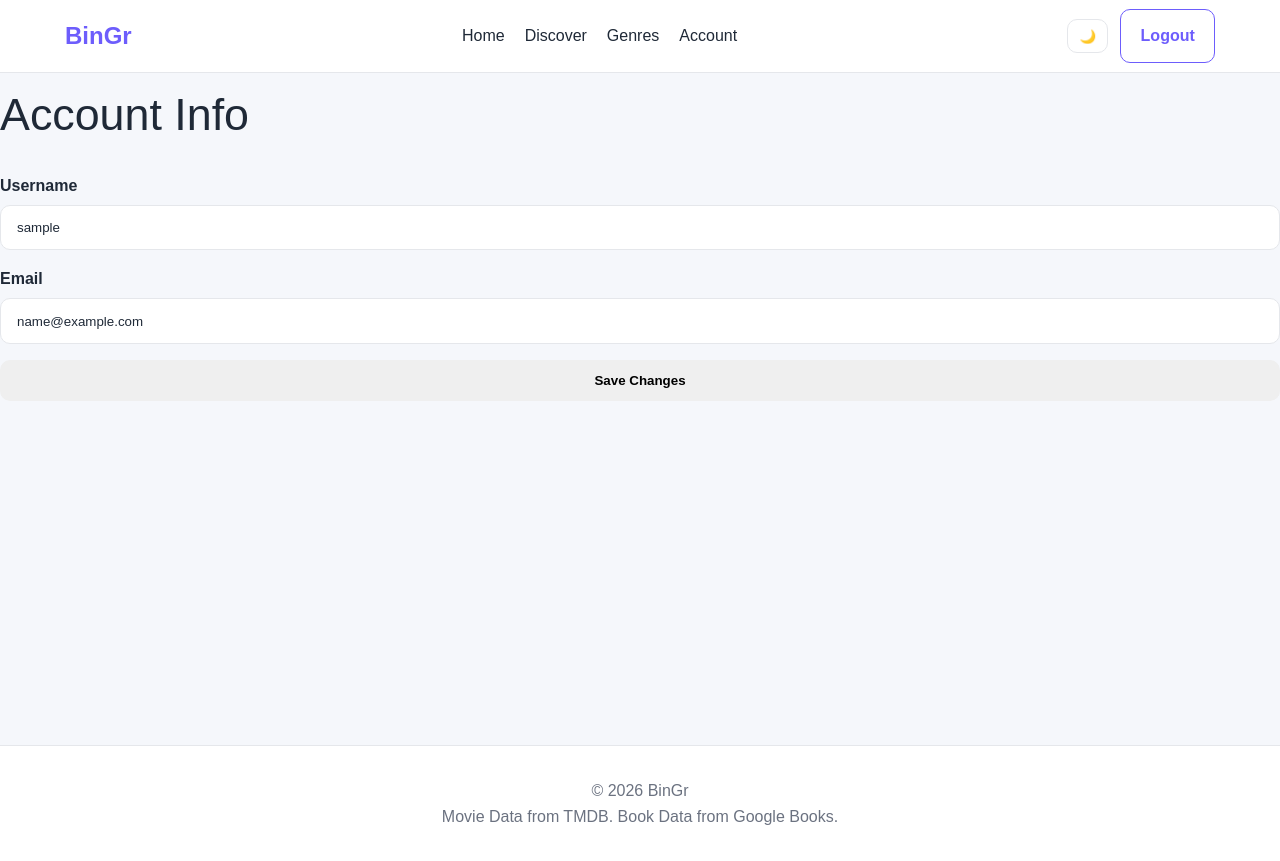
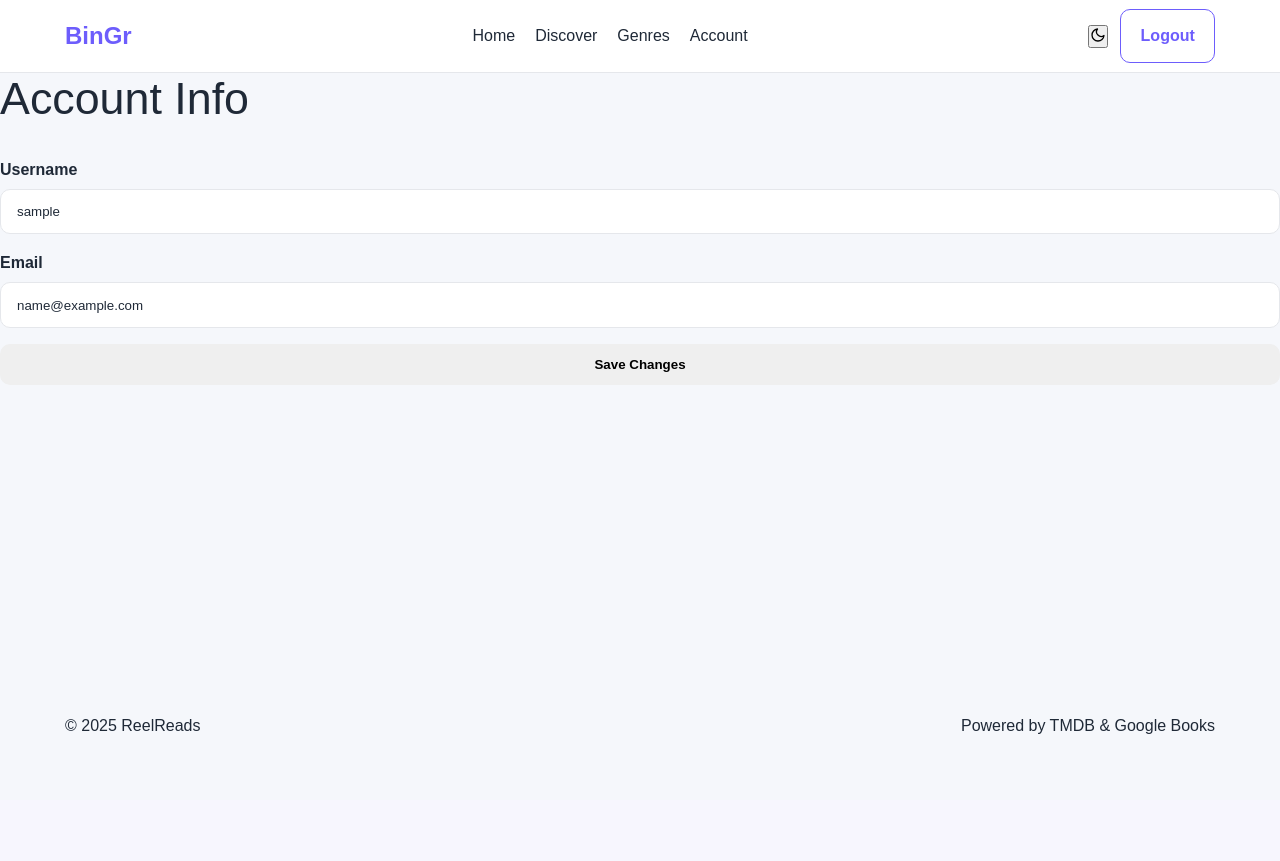
Before and after one commit to kelvinj02/Bingr, a Flask app: page /account in a window 1280 px wide. After the commit the page ends 734 px from the top, so only its background shows below. Run offline with Flask 3, Linux system fonts and the light colour scheme; the visitor is signed in with stand-in values (Sample User, id 1); parts of the project's set-up code (start-up, migrations or seed data) failed here and were passed over.

Commit message:
Update base.html
updated base

```diff
--- a/recommender/templates/base.html
+++ b/recommender/templates/base.html
@@ -25,7 +25,9 @@
             </ul>
 
             <div class="nav-actions">
-                <button id="theme-toggle" class="theme-btn" type="button">🌙</button>
+                <button class="theme-toggle" id="theme-toggle" aria-label="Toggle theme">
+                <svg width="16" height="16" viewBox="0 0 24 24" fill="none" stroke="currentColor" stroke-width="2" stroke-linecap="round" stroke-linejoin="round"><path d="M21 12.79A9 9 0 1 1 11.21 3 7 7 0 0 0 21 12.79z"/></svg>
+                </button>
 
                 {% if current_user.is_authenticated %}
                     <a href="{{ url_for('users.logout') }}" class="btn btn-outline">Logout</a>
@@ -37,26 +39,30 @@
         </nav>
     </header>
 
-    <main class="main-content">
-        <div class="container flash-wrap">
+
     {% with messages = get_flashed_messages(with_categories=true) %}
     {% if messages %}
+    <div class="alerts">
     {% for category, message in messages %}
-                        <div class="flash flash-{{ category }}">
+        <div class="alert alert-{{ category }}">
         {{ message }}
         </div>
     {% endfor %}
+  </div>
   {% endif %}
     {% endwith %}
-        </div>
 
-        {% block content %}{% endblock %}
+    <main class="main-content">
+        {% block content %}
+        {% endblock %}
     </main>
 
-    <footer class="site-footer">
-        <div class="container footer-content">
-            <p>&copy; 2026 BinGr</p>
-            <p>Movie Data from TMDB. Book Data from Google Books.</p>
+    <footer class="footer">
+  <div class="container">
+    <div style="display:flex;align-items:center;justify-content:space-between;width:100%;flex-wrap:wrap;gap:12px;">
+      <span>© 2025 ReelReads</span>
+      <span style="color:var(--text3)">Powered by TMDB &amp; Google Books</span>
+    </div>
   </div>
 </footer>
 
```
Lines whose indentation alone changed are shown as unchanged.
